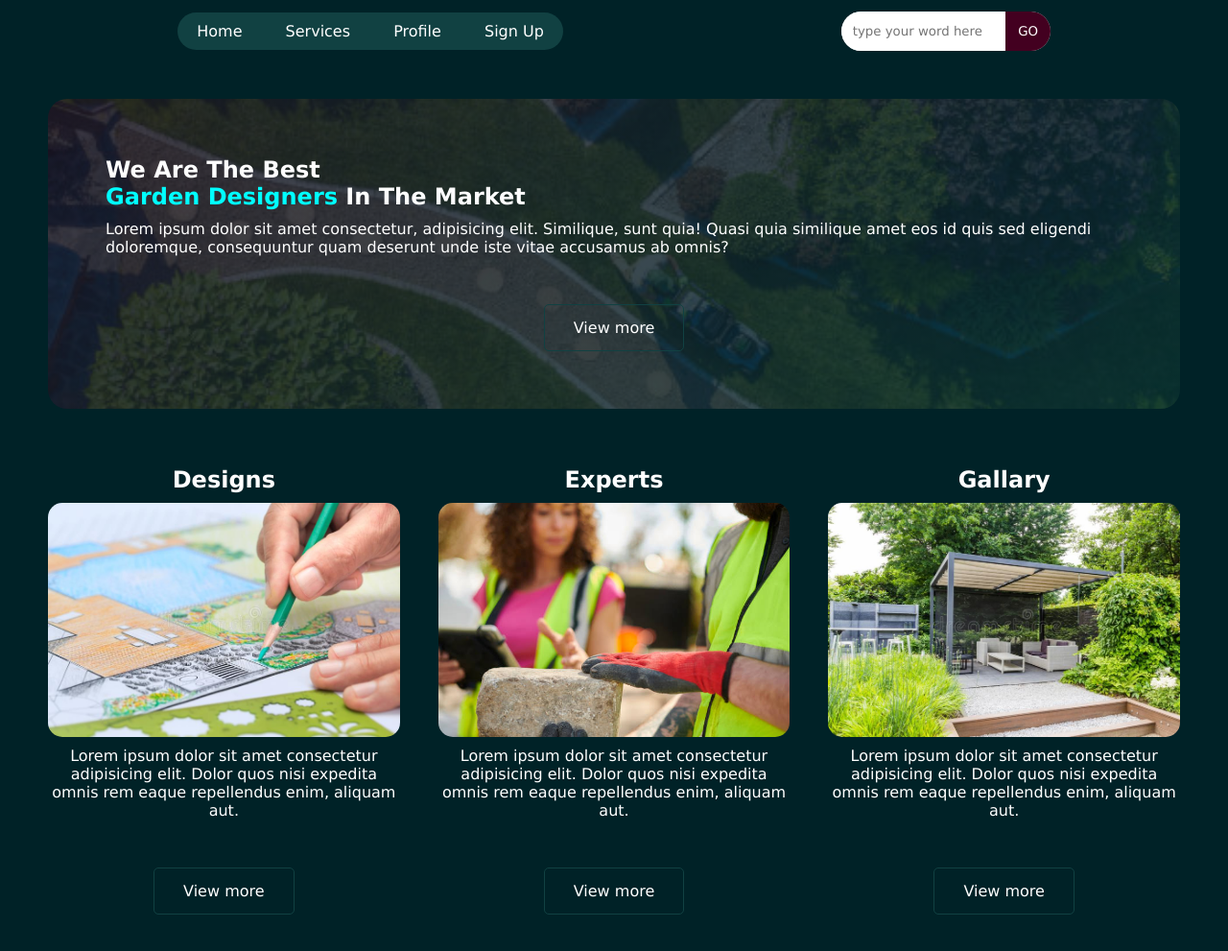
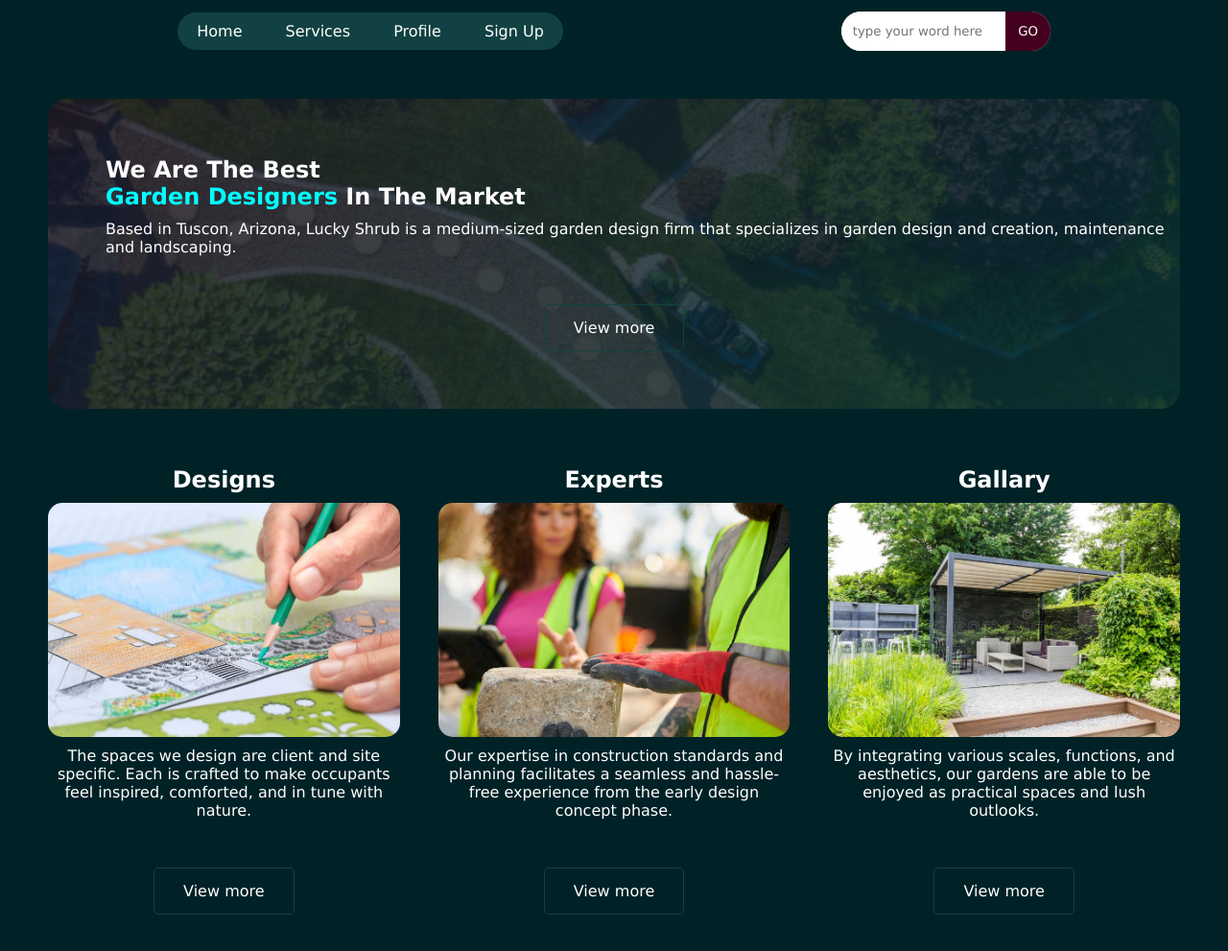
Before and after one commit to sofianali2019/lucky-shrub, a plain HTML site: page index.html in a window 1280 px wide. Shown: the part 111-1102 px from the top of the page at 96% size. Drawn offline with Linux system fonts and the light colour scheme.

Commit message:
updated index.html & README.md

```diff
--- a/index.html
+++ b/index.html
@@ -49,10 +49,9 @@
             In The Market
           </h1>
           <p>
-            Lorem ipsum dolor sit amet consectetur, adipisicing elit. Similique,
-            sunt quia! Quasi quia similique amet eos id quis sed eligendi
-            doloremque, consequuntur quam deserunt unde iste vitae accusamus ab
-            omnis?
+            Based in Tuscon, Arizona, Lucky Shrub is a medium-sized garden
+            design firm that specializes in garden design and creation,
+            maintenance and landscaping.
           </p>
           <a href="#" class="btn">View more</a>
         </div>
@@ -63,8 +62,8 @@
           <h2>Designs</h2>
           <img src="/assets/design.jpg" alt="designs" />
           <p>
-            Lorem ipsum dolor sit amet consectetur adipisicing elit. Dolor quos
-            nisi expedita omnis rem eaque repellendus enim, aliquam aut.
+            The spaces we design are client and site specific. Each is crafted
+            to make occupants feel inspired, comforted, and in tune with nature.
           </p>
           <a href="#" class="btn">View more</a>
         </div>
@@ -72,8 +71,9 @@
           <h2>Experts</h2>
           <img src="/assets/experts.jpg" alt="experts" />
           <p>
-            Lorem ipsum dolor sit amet consectetur adipisicing elit. Dolor quos
-            nisi expedita omnis rem eaque repellendus enim, aliquam aut.
+            Our expertise in construction standards and planning facilitates a
+            seamless and hassle-free experience from the early design concept
+            phase.
           </p>
           <a href="#" class="btn">View more</a>
         </div>
@@ -81,8 +81,9 @@
           <h2>Gallary</h2>
           <img src="/assets/gallary.jpg" alt="gallary" />
           <p>
-            Lorem ipsum dolor sit amet consectetur adipisicing elit. Dolor quos
-            nisi expedita omnis rem eaque repellendus enim, aliquam aut.
+            By integrating various scales, functions, and aesthetics, our
+            gardens are able to be enjoyed as practical spaces and lush
+            outlooks.
           </p>
           <a href="#" class="btn">View more</a>
         </div>
```
Also changed, not shown: 1 other file.
